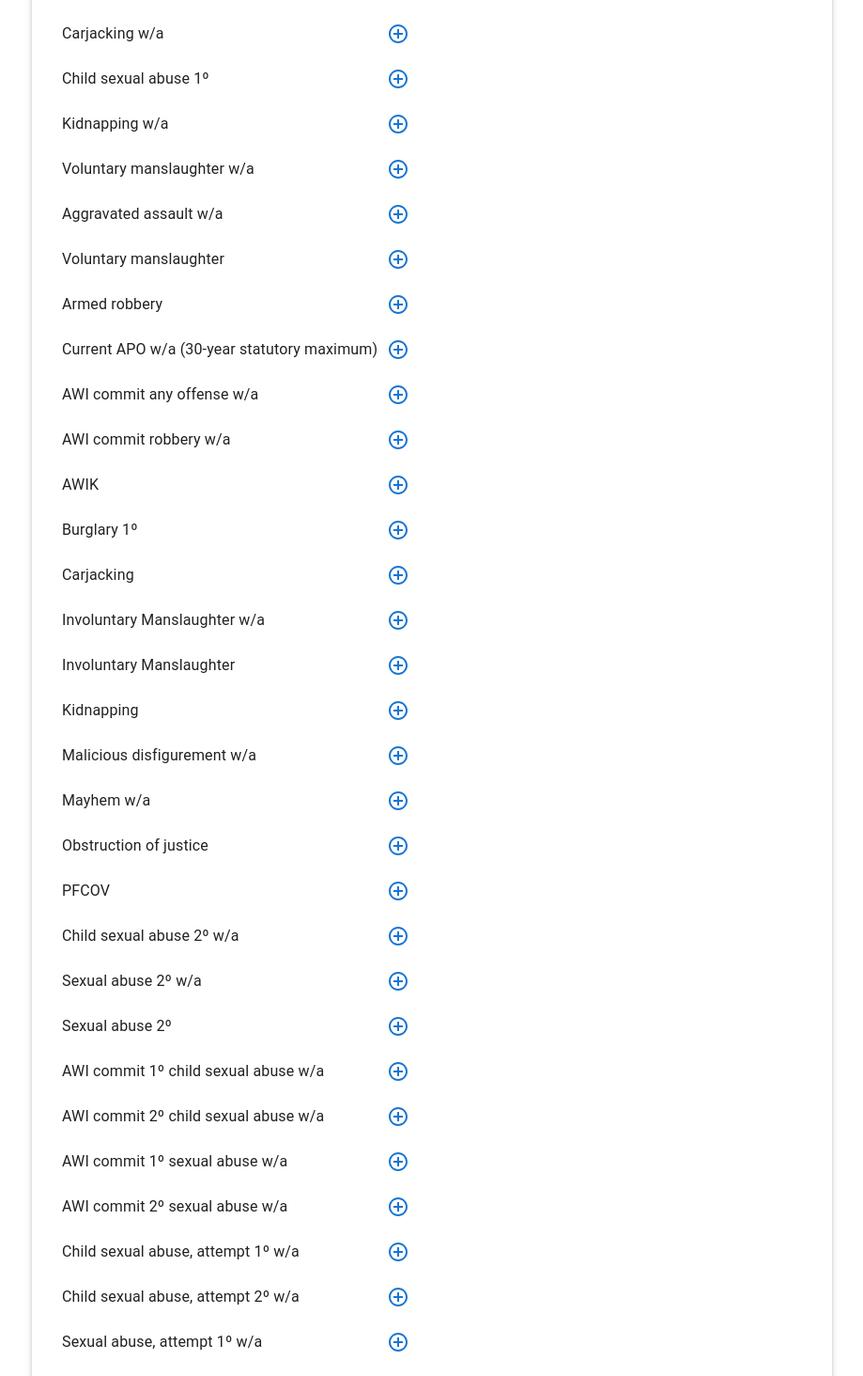
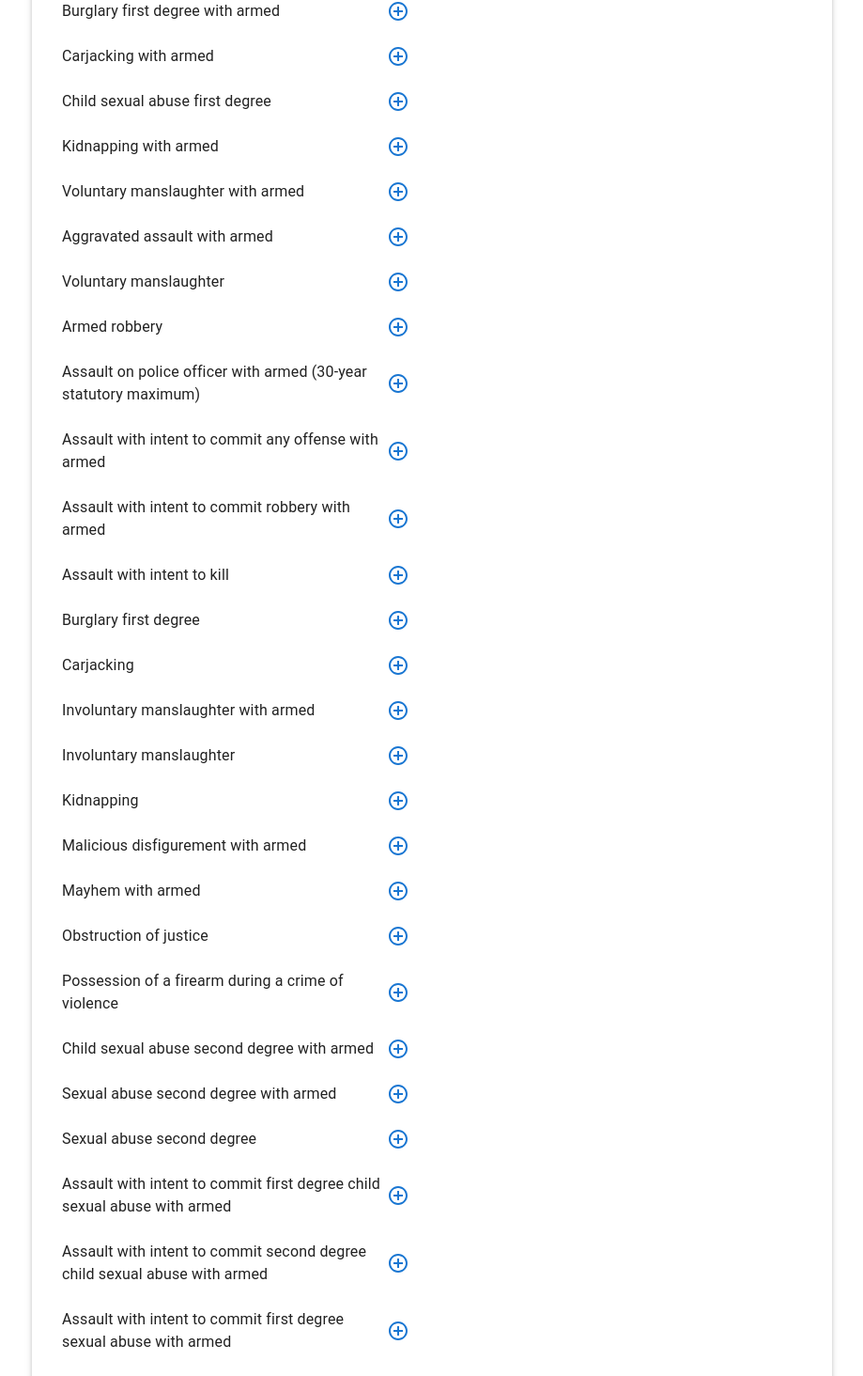
Before and after one commit to RaymondRJones/dc-sentancing-calculator, a React (Create React App) app in the folder calculator/: page / in a window 1280 px wide. Shown: the part 882-2346 px from the top of the page at 94% size, without its empty margins (180-1099 px from the left). Built offline with nearby package versions, Linux system fonts and the light colour scheme.

Commit message:
Make more human readable list of offenses

```diff
--- a/calculator/src/constants.js
+++ b/calculator/src/constants.js
@@ -78,135 +78,136 @@ export const group_and_criminal_score_to_months = {
 
   export const offenseToSeverityGroup = {
     // Group 1 Offenses
-    'Murder 1º w/a': 1,
-    'Murder 1 º': 1,
-    'Murder of a law enforcement officer 1º': 1,
+    'Murder first degree with armed': 1,
+    'Murder first degree': 1,
+    'Murder of a law enforcement officer first degree': 1,
 
     // Group 2 Offenses
-    'Murder 2º w/a': 2,
-    'Murder 2º': 2,
-    'Sexual abuse 1º': 2,
-    'Child sexual abuse 1º w/a': 2,
-    'Sexual abuse 1ºw/a': 2,
+    'Murder second degree with armed': 2,
+    'Murder second degree': 2,
+    'Sexual abuse first degree': 2,
+    'Child sexual abuse first degree with armed': 2,
+    'Sexual abuse first degree with armed': 2,
 
     // Group 3 Offenses
-    'AWIK w/a': 3,
-    'Burglary 1º w/a': 3,
-    'Carjacking w/a': 3,
-    'Child sexual abuse 1º': 3,
-    'Kidnapping w/a': 3,
-    'Voluntary manslaughter w/a': 3,
+    'Assault with intent to kill with armed': 3,
+    'Burglary first degree with armed': 3,
+    'Carjacking with armed': 3,
+    'Child sexual abuse first degree': 3,
+    'Kidnapping with armed': 3,
+    'Voluntary manslaughter with armed': 3,
 
     // Group 4 Offenses
-    'Aggravated assault w/a': 4,
+    'Aggravated assault with armed': 4,
     'Voluntary manslaughter': 4,
 
     // Group 5 Offenses
     'Armed robbery': 5,
-    'Current APO w/a (30-year statutory maximum)': 5,
-    'AWI commit any offense w/a': 5,
-    'AWI commit robbery w/a': 5,
-    'AWIK': 5,
-    'Burglary 1º': 5,
+    'Assault on police officer with armed (30-year statutory maximum)': 5,
+    'Assault with intent to commit any offense with armed': 5,
+    'Assault with intent to commit robbery with armed': 5,
+    'Assault with intent to kill': 5,
+    'Burglary first degree': 5,
     'Carjacking': 5,
-    'Involuntary Manslaughter w/a': 5,
-    'Involuntary Manslaughter': 5,
+    'Involuntary manslaughter with armed': 5,
+    'Involuntary manslaughter': 5,
     'Kidnapping': 5,
-    'Malicious disfigurement w/a': 5,
-    'Mayhem w/a': 5,
+    'Malicious disfigurement with armed': 5,
+    'Mayhem with armed': 5,
     'Obstruction of justice': 5,
-    'PFCOV': 5,
-    'Child sexual abuse 2º w/a': 5,
-    'Sexual abuse 2º w/a': 5,
-    'Sexual abuse 2º': 5,
-    'AWI commit 1º child sexual abuse w/a': 5,
-    'AWI commit 2º child sexual abuse w/a': 5,
-    'AWI commit 1º sexual abuse w/a': 5,
-    'AWI commit 2º sexual abuse w/a': 5,
-    'Child sexual abuse, attempt 1º w/a': 5,
-    'Child sexual abuse, attempt 2º w/a': 5,
-    'Sexual abuse, attempt 1º w/a': 5,
-    'Sexual abuse, attempt 2º w/a': 5,
+    'Possession of a firearm during a crime of violence': 5,
+    'Child sexual abuse second degree with armed': 5,
+    'Sexual abuse second degree with armed': 5,
+    'Sexual abuse second degree': 5,
+    'Assault with intent to commit first degree child sexual abuse with armed': 5,
+    'Assault with intent to commit second degree child sexual abuse with armed': 5,
+    'Assault with intent to commit first degree sexual abuse with armed': 5,
+    'Assault with intent to commit second degree sexual abuse with armed': 5,
+    'Attempted child sexual abuse first degree with armed': 5,
+    'Attempted child sexual abuse second degree with armed': 5,
+    'Attempted sexual abuse first degree with armed': 5,
+    'Attempted sexual abuse second degree with armed': 5,
 
     // Group 6 Offenses
     'Aggravated assault': 6,
     'Arson': 6,
-    'Former APO with a dangerous weapon*': 6,
-    'ADW': 6,
-    'AWI commit robbery': 6,
-    'Attempt robbery w/a': 6,
-    'Burglary 2º w/a': 6,
-    'Cruelty to children 1º': 6,
+    'Former assault on police officer with a dangerous weapon': 6,
+    'Assault with a dangerous weapon': 6,
+    'Assault with intent to commit robbery': 6,
+    'Attempted robbery with armed': 6,
+    'Burglary second degree with armed': 6,
+    'Cruelty to children first degree': 6,
     'Malicious disfigurement': 6,
     'Mayhem': 6,
     'Robbery': 6,
-    'AWI commit 1º child sexual abuse': 6,
-    'AWI commit 2º child sexual abuse': 6,
-    'AWI commit 1º sexual abuse': 6,
-    'AWI commit 2º sexual abuse': 6,
-    'Child sexual abuse, attempt 1º': 6,
-    'Child sexual abuse 2º': 6,
-    'Sexual abuse, attempt 1º': 6,
+    'Assault with intent to commit first degree child sexual abuse': 6,
+    'Assault with intent to commit second degree child sexual abuse': 6,
+    'Assault with intent to commit first degree sexual abuse': 6,
+    'Assault with intent to commit second degree sexual abuse': 6,
+    'Attempted child sexual abuse first degree': 6,
+    'Child sexual abuse second degree': 6,
+    'Attempted sexual abuse first degree': 6,
 
     // Group 7 Offenses
-    'AWI commit mayhem': 7,
-    'Current APO (10-year statutory maximum)': 7,
-    'Burglary 2º': 7,
+    'Assault with intent to commit mayhem': 7,
+    'Current assault on police officer (10-year statutory maximum)': 7,
+    'Burglary second degree': 7,
     'Negligent homicide': 7,
-    'Felon in possession of firearm (prior COV not conspiracy)†': 7,
-    'Sexual abuse, attempt 2º': 7,
-    'Sexual abuse of a patient 1º': 7,
-    'Sexual abuse of a ward 1º': 7,
-    'Sexual abuse 3º': 7,
-    'UUV (during or to facilitate a crime of violence)': 7,
+    'Felon in possession of firearm (prior crime of violence, not conspiracy)': 7,
+    'Attempted sexual abuse second degree': 7,
+    'Sexual abuse of a patient first degree': 7,
+    'Sexual abuse of a ward first degree': 7,
+    'Sexual abuse third degree': 7,
+    'Unauthorized Use of a Vehicle (during or to facilitate a crime of violence)': 7,
 
     // Group 8 Offenses
-    'AWI commit any offense': 8,
-    'Aggravated assault, attempt': 8,
-    'Assault with Significant Injury': 8,
-    'Burglary, attempt': 8,
-    'CPWL/CDW': 8,
-    'Cruelty to children 2º': 8,
-    'DP (f)': 8,
+    'Assault with intent to commit any offense': 8,
+    'Attempted aggravated assault': 8,
+    'Assault with Significant Bodily Injury': 8,
+    'Attempted burglary': 8,
+    'Carrying a Pistol Without License/Carrying a Dangerous Weapon': 8,
+    'Cruelty to children second degree': 8,
+    'Destruction of Property (felony)': 8,
     'Extortion': 8,
-    'UPF (felon in possession of a firearm)': 8,
-    'Introducing contraband into penal institution: Class A Materials': 8,
-    'Kidnapping, attempt': 8,
+    'Unlawful Possession of a Firearm (felon in possession)': 8,
+    'Introducing Class A contraband into a penal institution': 8,
+    'Attempted kidnapping': 8,
     'Perjury': 8,
-    'Robbery, attempt': 8,
-    'Theft 1º': 8,
-    'Threats': 8,
+    'Attempted robbery': 8,
+    'Theft first degree': 8,
+    'Threats to do bodily harm': 8,
     'Trafficking in stolen property': 8,
-    'UUV': 8,
-    'Child sexual abuse, attempt 2º': 8,
+    'Unauthorized Use of a Vehicle': 8,
+    'Attempted child sexual abuse second degree': 8,
     'Enticing a child': 8,
-    'Sexual abuse of a patient, attempt 1º': 8,
-    'Sexual abuse of a ward, attempt 1º': 8,
-    'Sexual abuse, attempt 3º': 8,
-    'Sexual abuse 4º': 8,
-    'Sexual abuse of a patient 2º': 8,
-    'Sexual abuse of a ward 2º': 8,
+    'Attempted sexual abuse of a patient first degree': 8,
+    'Attempted sexual abuse of a ward first degree': 8,
+    'Attempted sexual abuse third degree': 8,
+    'Sexual abuse fourth degree': 8,
+    'Sexual abuse of a patient second degree': 8,
+    'Sexual abuse of a ward second degree': 8,
     'Unlawful possession of a firearm': 8,
 
     // Group 9 Offenses
-    'Bad check': 9,
-    'Bail reform act (BRA)': 9,
+    'Issuing a bad check': 9,
+    'Violation of Bail Reform Act': 9,
     'Blackmail': 9,
     'Credit card fraud': 9,
-    'Escape': 9,
+    'Escape from custody': 9,
     'False personation of a police officer': 9,
     'Forgery': 9,
-    'Fraud 1º': 9,
-    'Fraud 2º': 9,
+    'Fraud first degree': 9,
+    'Fraud second degree': 9,
     'Impersonating a public official': 9,
-    'Introducing contraband into penal institution: Class B Materials': 9,
-    'PPW -- second + offense': 9,
-    'RSP': 9,
-    'Breaking and Entering (vending machine)': 9,
-    'Uttering': 9,
-    'Enticing a child. attempt': 9,
-    'Sexual abuse 4º, attempt': 9,
-    'Sexual abuse of a patient 2º, attempt': 9,
-    'Sexual abuse of a ward 2º, attempt': 9,
-    'Theft 2 º, if two or more Theft conviction': 9
+    'Introducing Class B contraband into a penal institution': 9,
+    'Possession of Prohibited Weapon -- second or more offense': 9,
+    'Receiving Stolen Property': 9,
+    'Breaking and Entering a vending machine': 9,
+    'Uttering (passing forged documents)': 9,
+    'Attempted enticing of a child': 9,
+    'Attempted sexual abuse fourth degree': 9,
+    'Attempted sexual abuse of a patient second degree': 9,
+    'Attempted sexual abuse of a ward second degree': 9,
+    'Theft second degree (if two or more theft convictions)': 9,
+
   };
```
